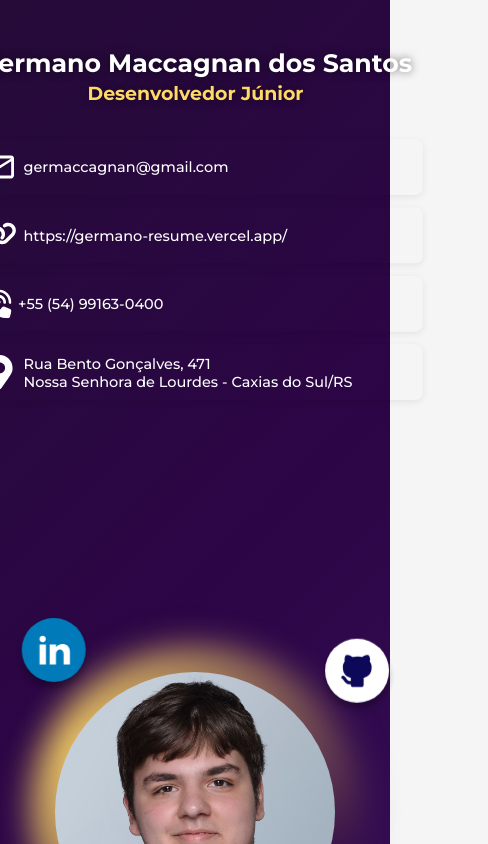
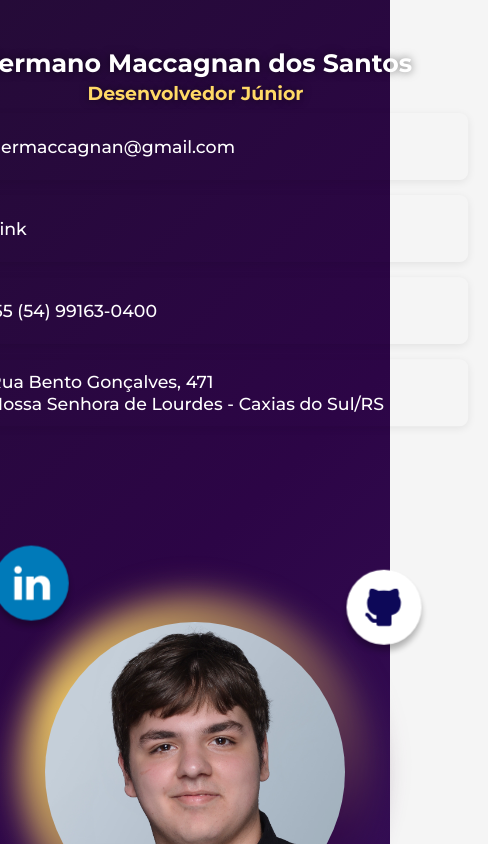
Before and after one commit to GerMacca/My-Resume, a React (Vite) app: page / in a window 390 px wide. Shown: the top 844 px of the page, 488 px wide, since content can reach past the window. Built offline with nearby package versions, Linux system fonts and the light colour scheme; some icons are missing.

Commit message:
mobile resposivity ajusts

```diff
--- a/src/App/App.css
+++ /dev/null
@@ -1,21 +0,0 @@
-.theme-toggle {
-  position: fixed;
-  bottom: 20px;
-  right: 20px;
-  background: var(--color-contrast);
-  color: #fff;
-  border: none;
-  border-radius: 50%;
-  width: 50px;
-  height: 50px;
-  font-size: 20px;
-  cursor: pointer;
-  box-shadow: 0 4px 8px rgba(0,0,0,0.3);
-  transition: background 0.3s ease, transform 0.2s ease;
-  z-index: 9999;
-}
-
-.theme-toggle:hover {
-  background: var(--color-primary-dark);
-  transform: scale(1.05);
-}
--- a/src/App/App.jsx
+++ b/src/App/App.jsx
@@ -1,14 +1,7 @@
-//CSS
-import './App.css'
-
-//Components
 import Header from '../Components/Header/Header.jsx';
 import MainContent from '../Components/MainContent/MainContent.jsx';
 
 export default function App() {
-  const toggleTheme = () => {
-    document.body.classList.toggle('dark');
-  };
   return (
     <>
       <Header />
--- a/src/Components/Header/Card/Card.css
+++ b/src/Components/Header/Card/Card.css
@@ -18,14 +18,15 @@
 }
 
 .scroll-container{
-  max-height: 90vh;
+  max-height: 100vh;
   overflow: auto;
-  padding: 20px;
+  padding: 175px 20px;
   overscroll-behavior: contain;
   scrollbar-width: none;
   -ms-overflow-style: none;
   z-index: 11000;
 }
+
 .scroll-container::-webkit-scrollbar{ display:none; }
 
 .Cards{
--- a/src/Components/Header/Header.css
+++ b/src/Components/Header/Header.css
@@ -45,8 +45,7 @@ header h2 {
     flex-direction: column;
     justify-content: center;
     align-items: center;
-    padding: 50px 0px 125px 0px;
-    gap: 80px;
+    padding: 50px 0px 50px 0px;
   }
   .profile-infos, .name-func {
     display: flex;
--- a/src/Components/Header/ProfileInfos/ProfileInfos.css
+++ b/src/Components/Header/ProfileInfos/ProfileInfos.css
@@ -27,7 +27,7 @@
 
 .contacts > * {
   animation: fadeInLeft var(--med) var(--ease) forwards;
-  opacity: 0; /* inicia invisível */
+  opacity: 0;
 }
 
 .contacts > *:nth-child(1) { animation-delay: 0.2s; }
@@ -38,6 +38,7 @@
 @media (max-width: 1000px) {
   .contacts{
     align-items: center;
+    transform: scale(1.2);
   }
   .ctt-item{
     min-width: 505px;
--- a/src/Components/Header/ProfileInfos/ProfileInfos.jsx
+++ b/src/Components/Header/ProfileInfos/ProfileInfos.jsx
@@ -21,9 +21,9 @@ export default function ProfileInfos() {
                     <p>germaccagnan@gmail.com</p>
                 </button>
 
-                <button className='ctt-item' onClick={(e) => handleCopy(e, 'https://germano-resume.vercel.app')}>
+                <button className='ctt-item' onClick={(e) => handleCopy(e, 'https://germano-resume.vercel.app/')}>
                     <FaLink size={38} className='icon' />
-                    <p>https://germano-resume.vercel.app/</p>
+                    <p>Link</p>
                 </button>
 
                 <button className='ctt-item' onClick={(e) => handleCopy(e, '+55 54 991630400')}>
--- a/src/Components/Header/SocialOrbit/SocialOrbit.css
+++ b/src/Components/Header/SocialOrbit/SocialOrbit.css
@@ -102,14 +102,6 @@
   }
 }
 
-@media(max-width:1285px){
-  :root{
-    --me-size: 280px;
-    --orbit-radius: 215px;
-    --orbit-size: 64px;
-  }
-}
-
 @media(max-width:725px){
   .identification-infos{
     transform: scale(.9);
--- a/src/Components/MainContent/Education/Education.css
+++ b/src/Components/MainContent/Education/Education.css
@@ -26,6 +26,7 @@
   color:var(--color-primary-dark);
   position: relative;
 }
+
 .education-title::after{
   content:""; display:block; height:2px; width:76px; margin-top:8px;
   background: linear-gradient(90deg, var(--color-primary), var(--color-primary-light), var(--color-primary-dark));
--- a/src/Components/MainContent/MainContent.css
+++ b/src/Components/MainContent/MainContent.css
@@ -1,7 +1,7 @@
 html{ font-size: clamp(14px, 0.9vw + 8px, 18px); }
 
 main{
-  max-width: 2000px;
+  max-width: 1850px;
   margin-inline: auto;
   padding: clamp(24px, 5vw, 80px);
   column-gap: clamp(20px, 3vw, 40px);
--- a/src/Components/MainContent/MainContent.jsx
+++ b/src/Components/MainContent/MainContent.jsx
@@ -7,7 +7,7 @@ import Languages from './Languages/Languages.jsx'
 
 export default function MainContent() {
     return (
-        <main>
+        <main className='grid-model'>
             <AboutMe />
             <Education />
             <Professional />
--- a/src/Components/MainContent/Projects/Projects.jsx
+++ b/src/Components/MainContent/Projects/Projects.jsx
@@ -12,7 +12,7 @@ const projects = [
         desc: [
             'Grid responsivo com cards objetivos.',
             'Acesso rápido a projetos e perfis.',
-            'Contato facilitado e currículo (PDF) para download.'
+            'Contato facilitado e currículo (PDF) para download/impressão.'
         ],
         stack: ['React Vite', 'CSS'],
         links: { github: 'https://github.com/GerMacca/My-Resume' },
```
